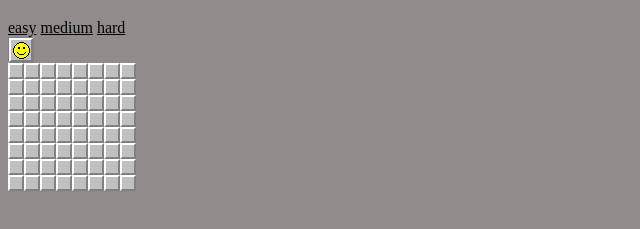
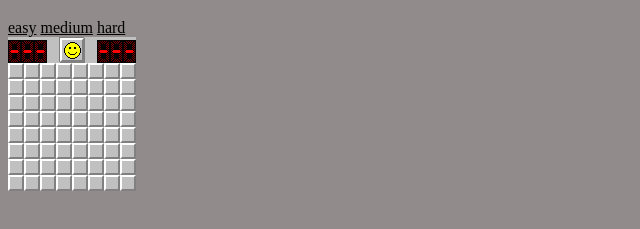
Before and after one commit to RedKing7/minesweep, a plain HTML site: page index.html in a window 1280 px wide. Shown: the part 61-290 px from the top of the page, without its empty margins (0-640 px from the left). Drawn offline with nearby package versions, Linux system fonts and the light colour scheme.

Commit message:
added pictures and layout for the LCD mine and time counters

```diff
--- a/index.html
+++ b/index.html
@@ -16,7 +16,19 @@
         <a class='difficulty' id="hard">hard</a>
     </span>
     <div id="board">
-        <a id="reset"></a>
+        <span id='head'>
+            <span id="mine-counter">
+                <img src="images/time-.gif" id="mine-hundreds">
+                <img src="images/time-.gif" id="mine-tens">
+                <img src="images/time-.gif" id="mine-ones">
+            </span>
+            <a id="reset"></a>
+            <span id="timer">
+                <img src="images/time-.gif" id="time-hundreds">
+                <img src="images/time-.gif" id="time-tens">
+                <img src="images/time-.gif" id="time-ones">
+            </span>
+        </span>
         <div id='game'></div>
     </div>
     <script src='https://cdnjs.cloudflare.com/ajax/libs/jquery/3.2.1/jquery.min.js'></script>
--- a/main.js
+++ b/main.js
@@ -59,6 +59,8 @@ const game = (choice) =>{
         }
         $('#game').append($newRow);
     }
+
+    $('#board').css('width', COL*16);//makes sure LCD's are where they're supposed to be
 
     //define event handlers
     const Click = (event) =>{       //handles left clicks
--- a/style.css
+++ b/style.css
@@ -22,6 +22,26 @@ button{
     height: 16px;
     width: 16px;
 }
+
+#head{
+    display: flex;
+    justify-content: space-between;
+    align-items: flex-end;
+    background-color: rgb(192,192,192);
+}
+#mine-counter{
+    display: flex;
+    align-content: center;
+}
+#timer{
+    display: flex;
+    align-content: center;
+}
+span img{
+    height: 23px;
+    width: 13px;
+}
+
 a#reset{
     display: block;
     height: 26px;
```
Also changed, not shown: images/time-.gif (added), images/time0.gif (added), images/time1.gif (added), images/time2.gif (added), images/time3.gif (added), images/time4.gif (added), images/time5.gif (added), images/time6.gif (added), images/time7.gif (added), images/time8.gif (added), images/time9.gif (added), 1 other file.
